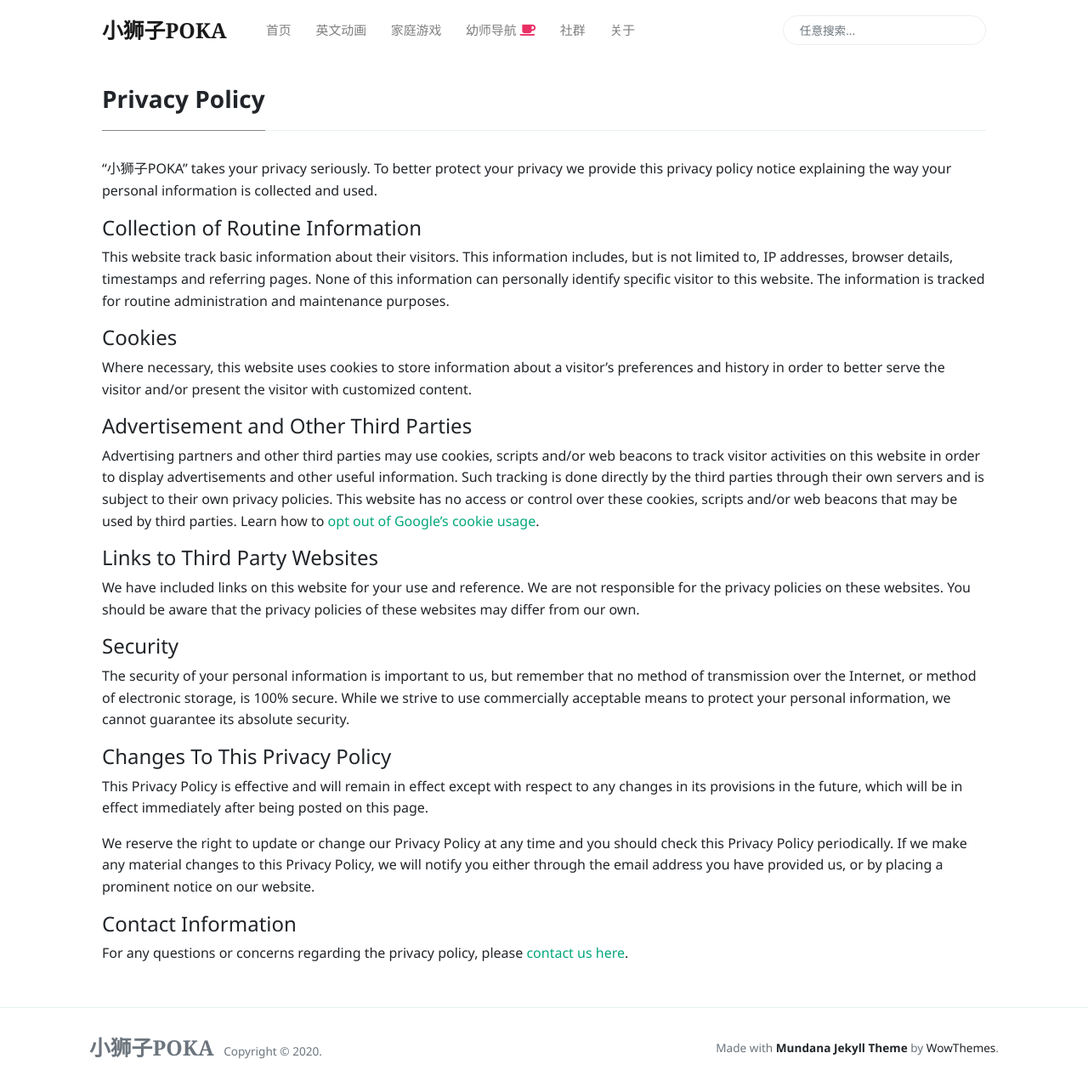
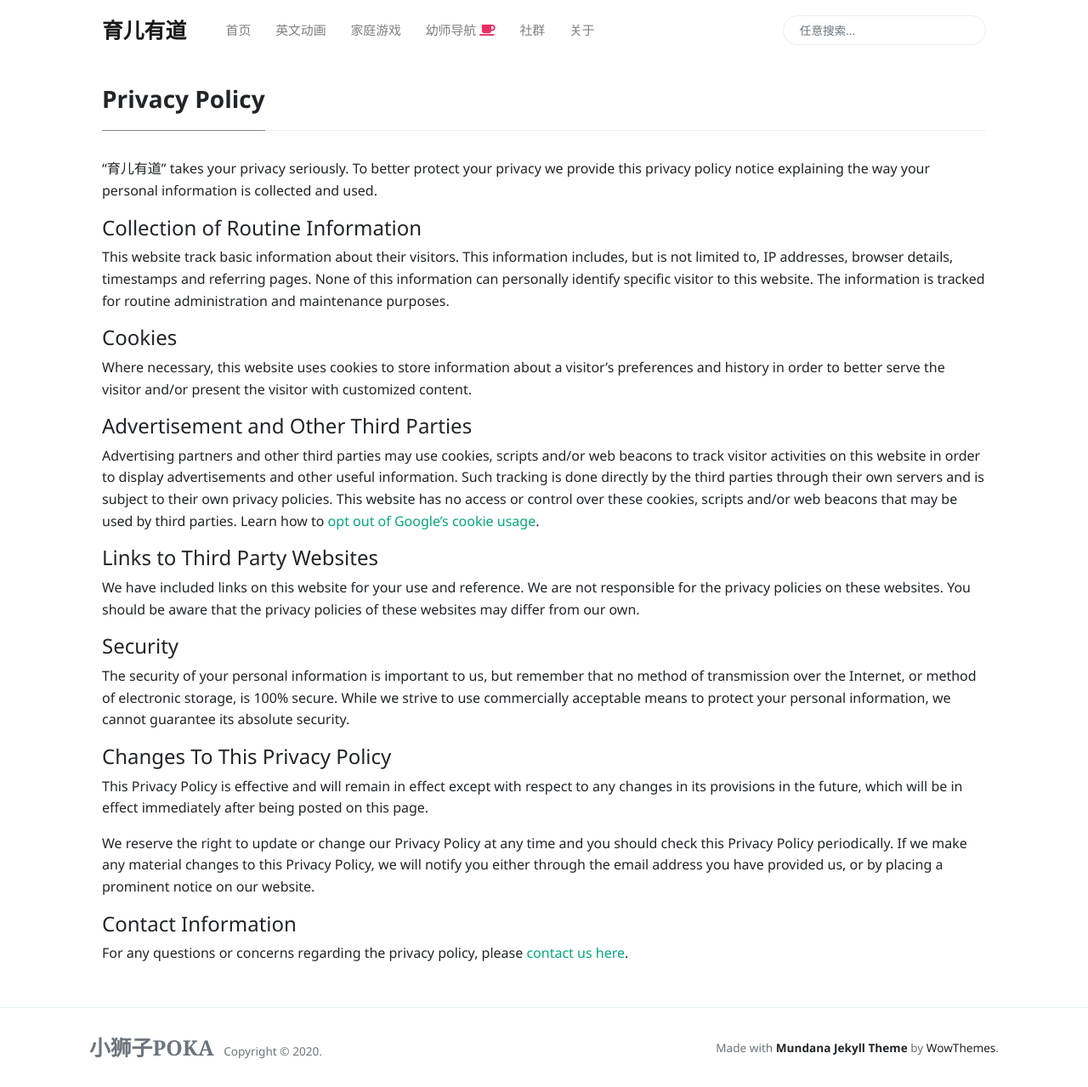
Before and after one commit to funkidsvip/poka.github.io, a Jekyll site: the page built from _pages/privacy-policy.md, in a window 1280 px wide and 1279 px high. Shown: the whole window at 85% size. Built offline with Jekyll 4.4.1, drawn with Linux system fonts in a browser that asks for light colours; nearby versions of some CDN libraries.

Commit message:
Update _config.yml

```diff
--- a/_config.yml
+++ b/_config.yml
@@ -1,5 +1,5 @@
 # Site
-name: '小狮子POKA'
+name: '育儿有道'
 description: '幼师资源站'
 logo: 'assets/images/logo.png'
 favicon: 'assets/images/favicon.ico'
```
